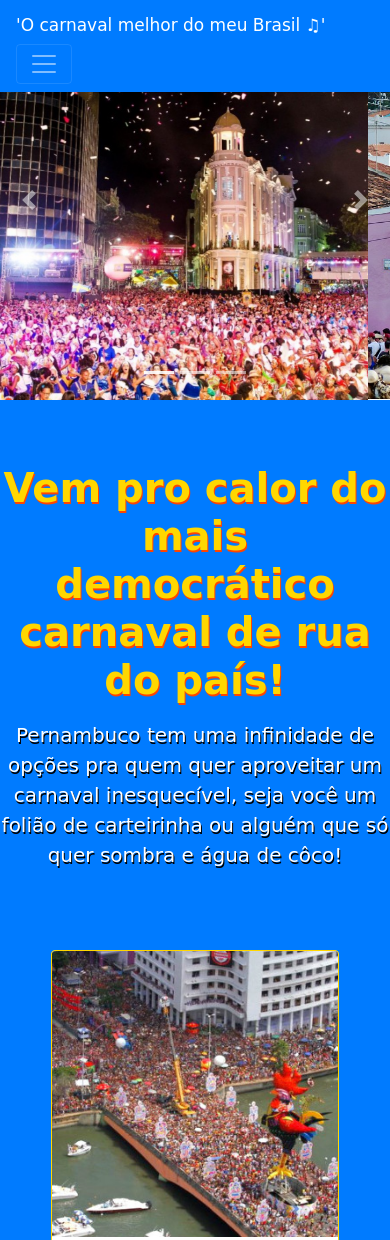
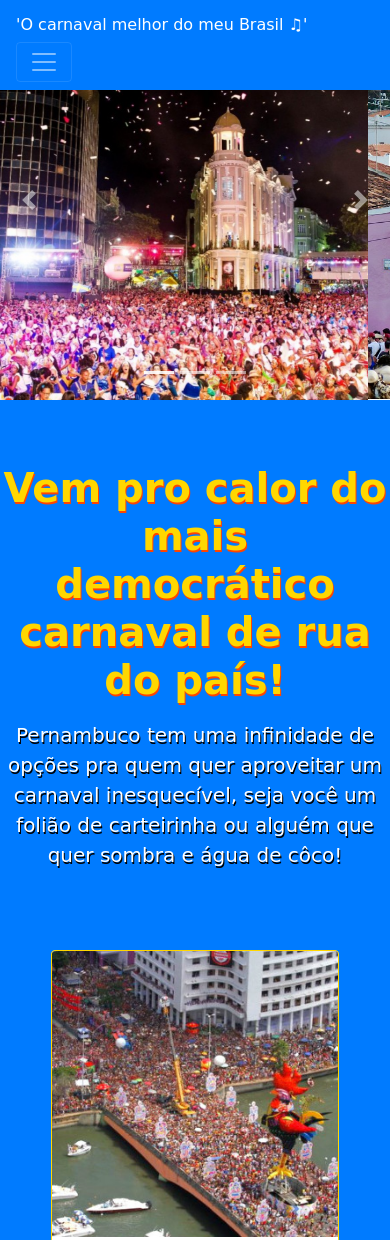
Before and after one commit to allanacaldas/ProjetoAula02-REPROGRAMA, a plain HTML site: page index.html in a window 390 px wide. Shown: the top 1240 px of the page. Drawn offline with nearby package versions, Linux system fonts and the light colour scheme; a web font is replaced by a local one.

Commit message:
Subindo projeto inicial com alterações na barra de navegação

```diff
--- a/index.html
+++ b/index.html
@@ -117,7 +117,7 @@
       <h1 class="text-center fonte-texto-artigo pt-5 pb-2"> Vem pro calor do mais democrático carnaval de rua do país!
       </h1>
       <p class="text-center fonte-texto-artigo-subtitle1 pb-5"> Pernambuco tem uma infinidade de opções pra
-        quem quer aproveitar um carnaval inesquecível, seja você um folião de carteirinha ou alguém que só quer sombra e
+        quem quer aproveitar um carnaval inesquecível, seja você um folião de carteirinha ou alguém que quer sombra e
         água de côco!
       </p>
 
--- a/src/css/style.css
+++ b/src/css/style.css
@@ -65,7 +65,7 @@ footer{
 
  @media screen and (max-width: 480px) {
      a.navbar-brand{
-         font-size: 17px;
+         font-size: 16px;
      }
 
  }
```
